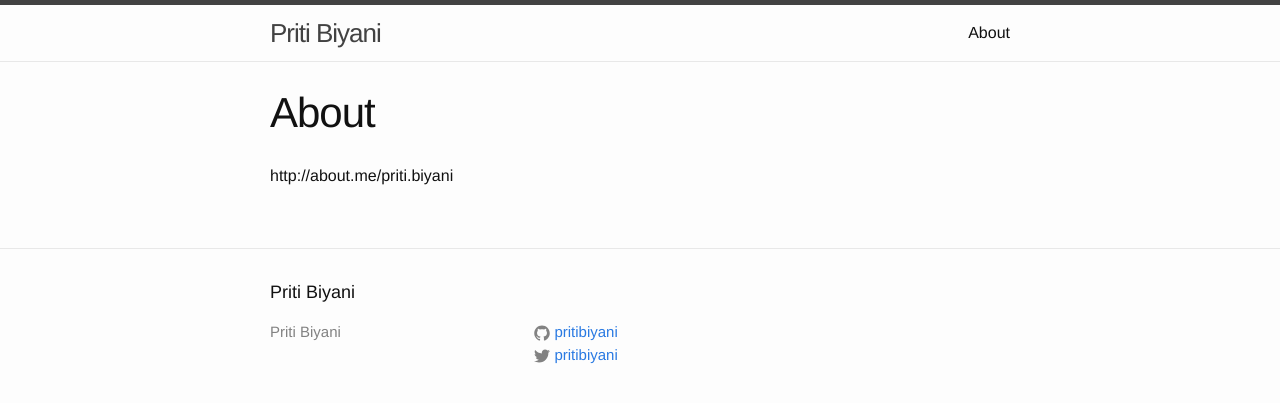
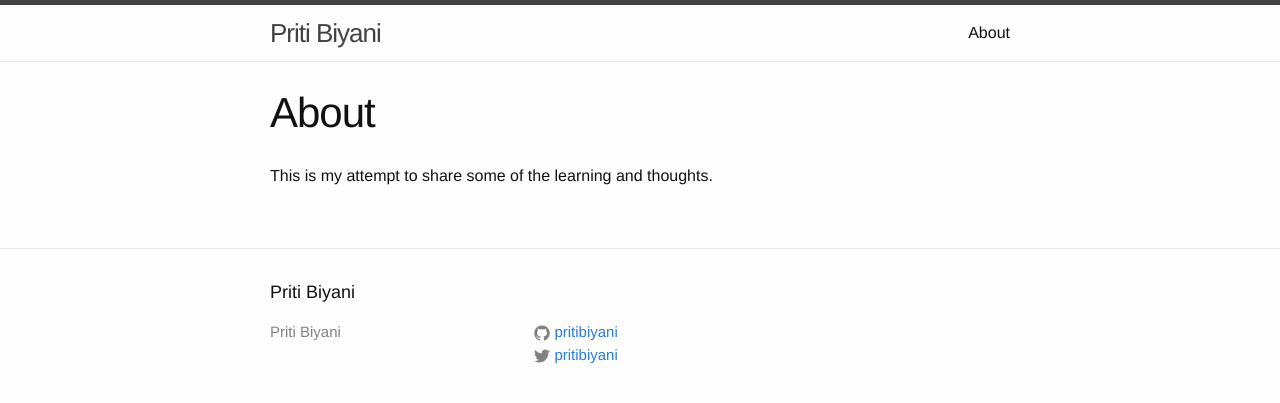
Before and after one commit to pritibiyani/pritibiyani.github.io, a Jekyll site: the page built from about.md, in a window 1280 px wide. Shown: the top 403 px of the page. Built offline with Jekyll 4.4.1, drawn with Linux system fonts in a browser that asks for light colours; a script that is not in the unit is left out.

Commit message:
Embedded about.me script to blog

```diff
--- a/about.md
+++ b/about.md
@@ -3,4 +3,7 @@ layout: page
 title: About
 permalink: /about/
 ---
-http://about.me/priti.biyani
+
+<script src="//about.me/embed/priti.biyani"></script>
+
+This is my attempt to share some of the learning and thoughts.
```
